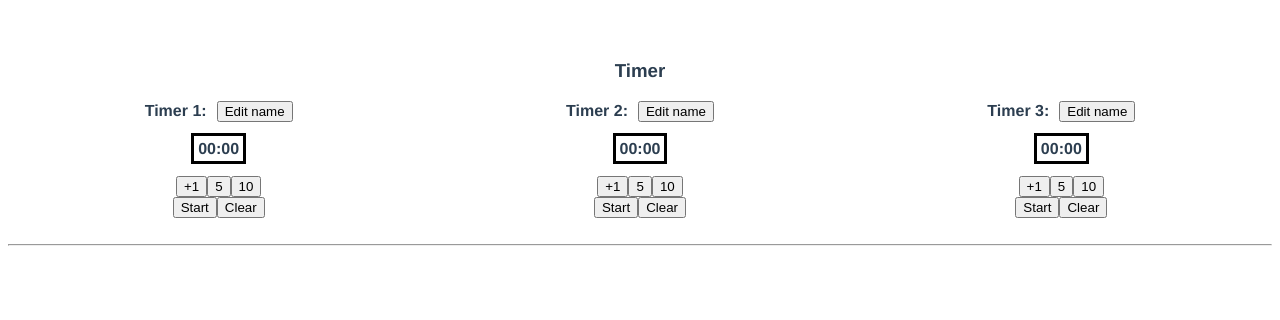
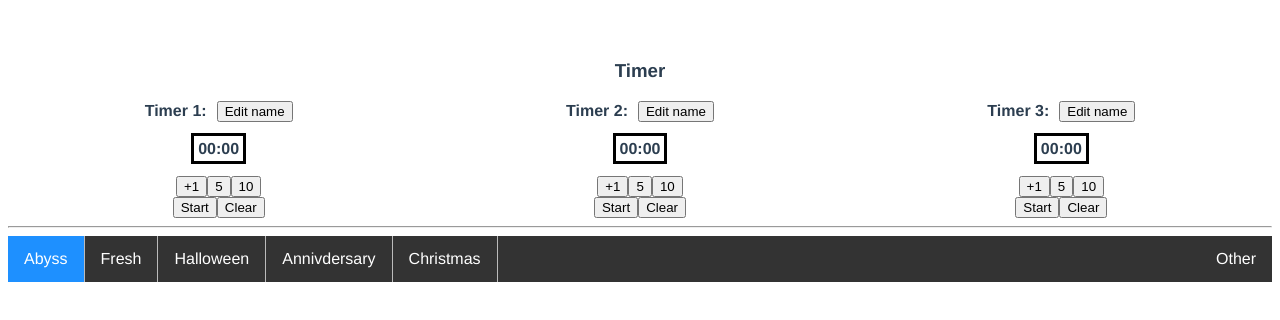
Before and after one commit to nisino25/abysrium, a Vue app: page / in a window 1280 px wide. Shown: the top 320 px of the page. Built offline with nearby package versions, Linux system fonts and the light colour scheme.

Commit message:
Done with navbar

```diff
--- a/src/App.vue
+++ b/src/App.vue
@@ -1,7 +1,6 @@
 <template>
-  <div>
-      <h3>Timer</h3>
-
+  <div class="timer">
+    <h3>Timer</h3>
 
     <div class="container">
 
@@ -84,23 +83,25 @@
       </div>
     </div>
 
-
-
-    <br>
-
   </div>
 
   <hr>
 
-  <!-- <div id="timer">
-    <div class="timer">
-      <div class="time">
-        {{ formatTime }}
-      </div>
-      <button v-on:click="start" v-if="!timerOn">Start</button>
-      <button v-on:click="stop" v-if="timerOn">Stop</button>
+  <div class="to-do-lis">
+
+    <div class="navbar">
+      <ul>
+        <li @click="showingPage= 'Abyss'" :class="[showingPage === 'Abyss' ? 'Abyss' : '']"><a class="active" href="#home">Abyss</a></li>
+        <li @click="showingPage= 'Fresh' " :class="[showingPage === 'Fresh' ? 'Fresh' : '']" ><a href="#news">Fresh</a></li>
+        <li @click="showingPage= 'Hallow'" :class="[showingPage === 'Hallow' ? 'Hallow' : '']"><a href="#contact">Halloween</a></li>
+        <li @click="showingPage= 'Anni'" :class="[showingPage === 'Anni' ? 'Anni' : '']"><a href="#contact">Annivdersary</a></li>
+        <li @click="showingPage= 'Chris'" :class="[showingPage === 'Chris' ? 'Chris' : '']"><a href="#contact">Christmas</a></li>
+        <li style="float:right"><a href="#about">Other</a></li>
+      </ul>
+
     </div>
-  </div> -->
+
+  </div>
 
 
 
@@ -118,6 +119,8 @@ export default {
         email: '',
         password: ''
       },
+
+      showingPage: 'Abyss',
 
 
 
@@ -322,4 +325,57 @@ export default {
 .container strong{
   margin-right: 10px;
 }
+
+.navbar ul{
+  list-style-type: none;
+  margin: 0;
+  padding: 0;
+  overflow: hidden;
+  background-color: #333;
+}
+
+.navbar li{
+  float: left;
+  border-right:1px solid #bbb;
+  transition: background-color 1s ease;
+}
+
+.navbar li:last-child {
+  border-right: none;
+}
+
+.navbar li a {
+  display: block;
+  color: white;
+  text-align: center;
+  padding: 14px 16px;
+  text-decoration: none;
+}
+
+.navbar li a:hover:not(.active) {
+  background-color: #111;
+}
+
+.navbar .Abyss {
+  background-color: 	dodgerblue;
+}
+
+.navbar .Fresh {
+  background-color: 	mediumaquamarine;
+}
+
+.navbar .Hallow {
+  background-color: 	slateblue;
+}
+
+.navbar .Anni {
+  background-color: 	lightskyblue;
+}
+
+.navbar .Chris {
+  background-color: 	crimson;
+}
+
+
+
 </style>
```
